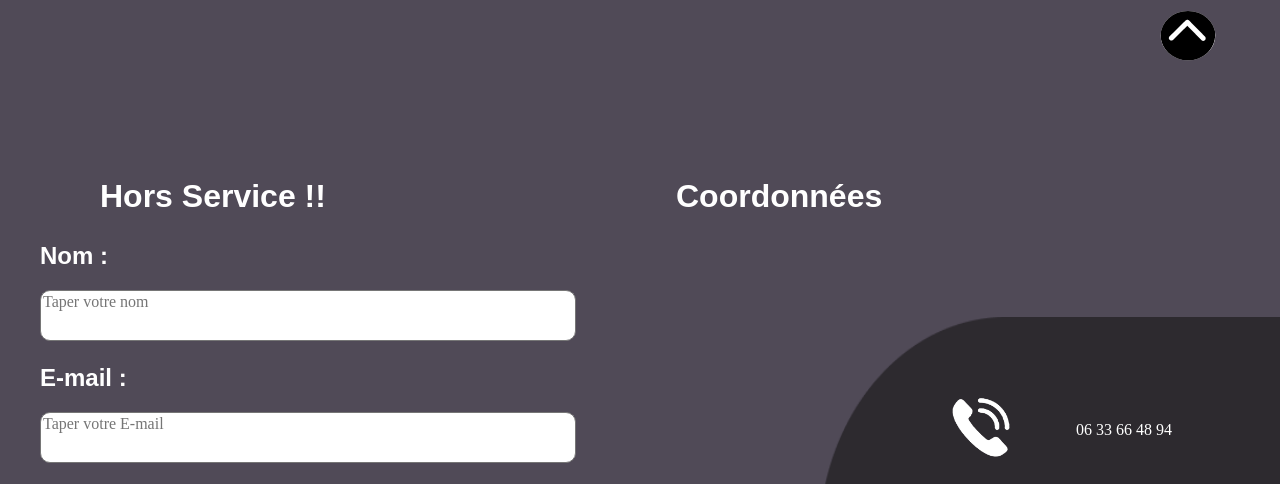
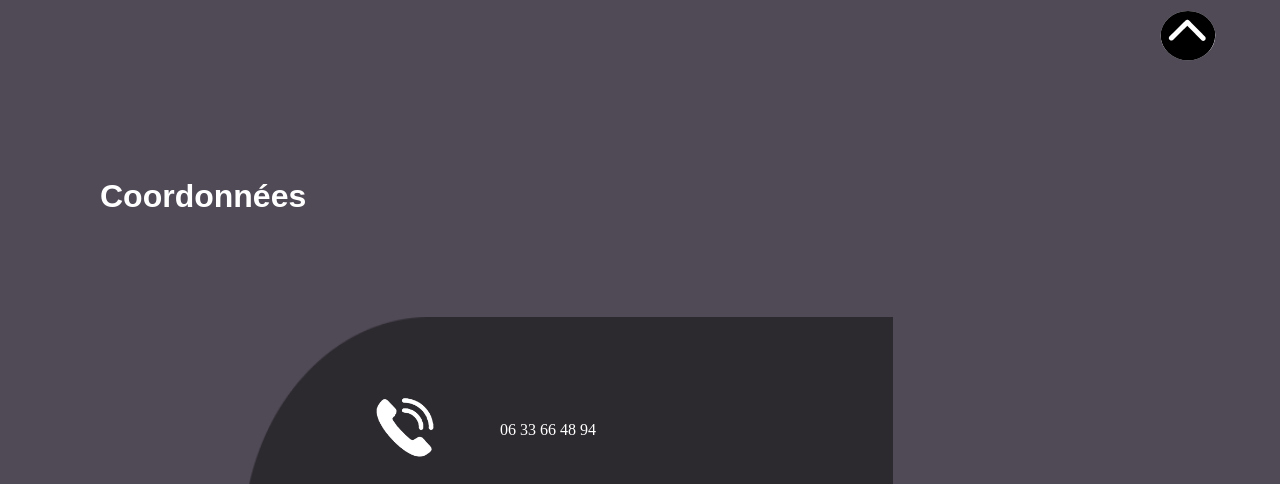
Before and after one commit to ThomasLemoine35/Portfolio, a plain HTML site: page index.html in a window 1280 px wide. Shown: the part 5047-5531 px from the top of the page. Drawn offline with Linux system fonts and the light colour scheme; a web font is replaced by a local one.

Commit message:
hide contacte

```diff
--- a/index.html
+++ b/index.html
@@ -168,7 +168,7 @@
         <button class="boutton_fleche_haut"><img src="./media/images/Fleche_haut.png" alt="Fleche_haut"></button></a>
 
     <section class="contact" role="region" aria-label="accéder aux contacts">
-        <div id="bas_contact">
+        <!-- <div id="bas_contact">
             <h2 class="titre_profile">Hors Service !!</h2>
 
             <form action=contact.php method="post">
@@ -202,7 +202,7 @@
                 <button type="submit" class="envoi">Envoyer</button>
 
             </form>
-        </div>
+        </div> -->
 
         <div id="bas_contact">
             <h2 class="titre_profile">Coordonnées</h2>
```
